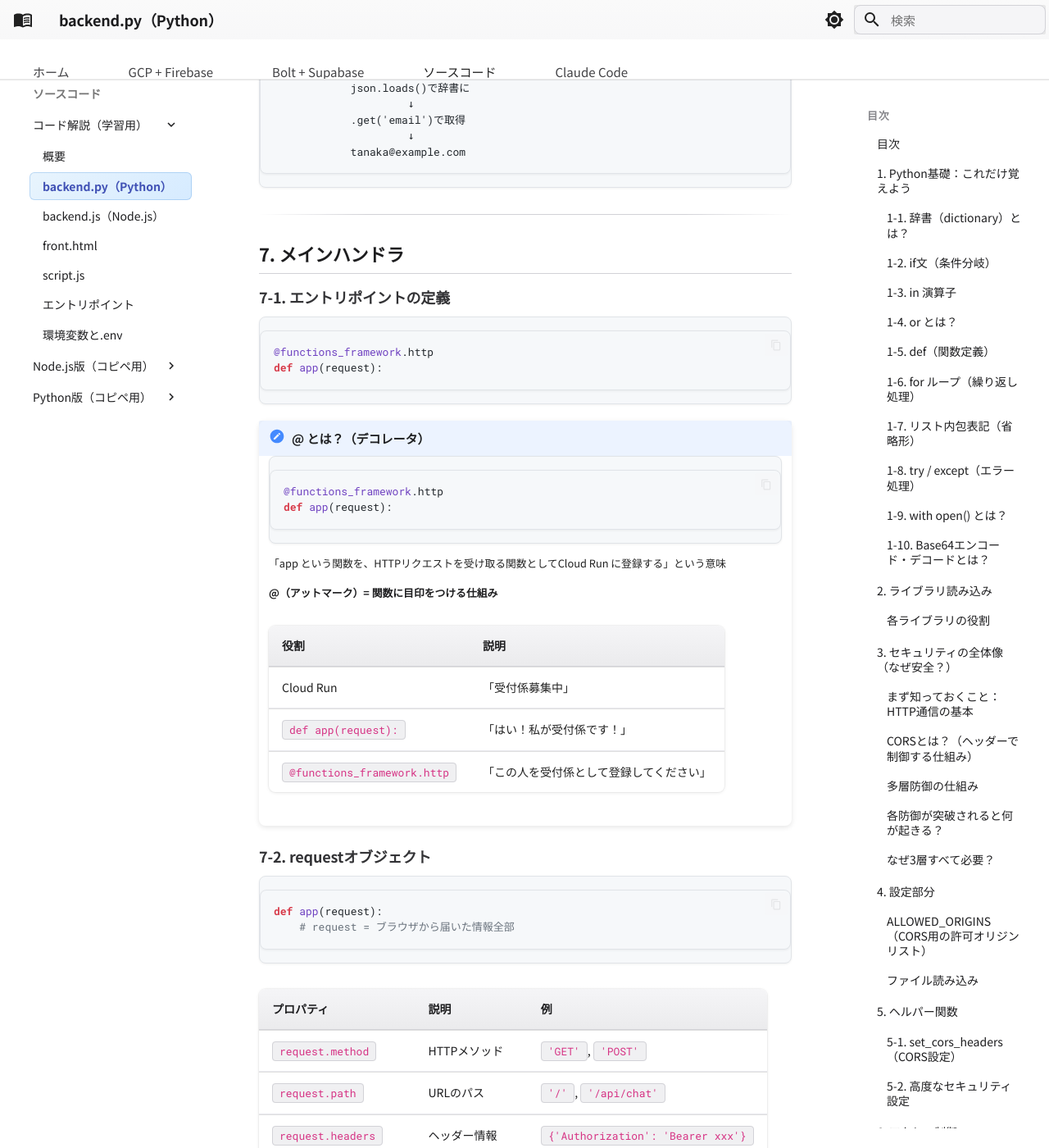
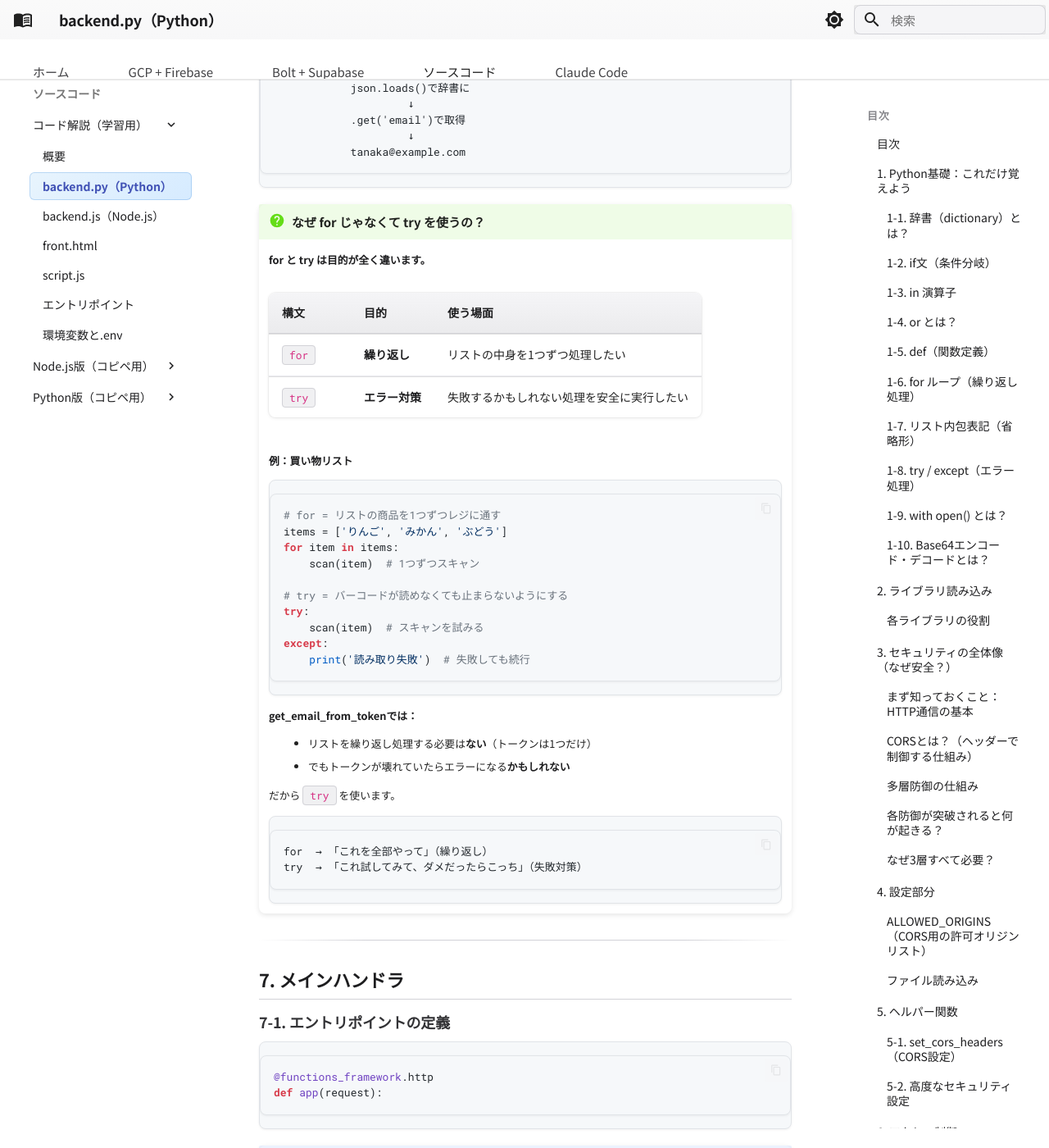
Before and after one commit to michihiro-316/ai-chat-docs, an MkDocs documentation site: the page built from docs/code/explained/01_backend.md, in a window 1280 px wide and 1400 px high, scrolled down 37620 px. Shown: the whole window at 82% size. Built offline with MkDocs 1.6.1 and Material for MkDocs 9.7.7, drawn with Linux system fonts in a browser that asks for light colours.

Commit message:
docs: 6-2に「なぜforじゃなくてtry？」の解説を追加
- forとtryの目的の違いを表で比較
- 買い物リストの例で具体的に説明
- get_email_from_tokenでの使用理由を明確化

🤖 Generated with [Claude Code](https://claude.com/claude-code)

Co-Authored-By: Claude Opus 4.5 <noreply@anthropic.com>

````diff
--- a/docs/code/explained/01_backend.md
+++ b/docs/code/explained/01_backend.md
@@ -1433,6 +1433,42 @@ eyJhbGci...  .  eyJlbWFpbCI...  .  SflKxwRJ...
             tanaka@example.com
 ```
 
+!!! question "なぜ for じゃなくて try を使うの？"
+
+    **for と try は目的が全く違います。**
+
+    | 構文 | 目的 | 使う場面 |
+    |------|------|---------|
+    | `for` | **繰り返し** | リストの中身を1つずつ処理したい |
+    | `try` | **エラー対策** | 失敗するかもしれない処理を安全に実行したい |
+
+    **例：買い物リスト**
+
+    ```python
+    # for = リストの商品を1つずつレジに通す
+    items = ['りんご', 'みかん', 'ぶどう']
+    for item in items:
+        scan(item)  # 1つずつスキャン
+
+    # try = バーコードが読めなくても止まらないようにする
+    try:
+        scan(item)  # スキャンを試みる
+    except:
+        print('読み取り失敗')  # 失敗しても続行
+    ```
+
+    **get_email_from_tokenでは：**
+
+    - リストを繰り返し処理する必要は**ない**（トークンは1つだけ）
+    - でもトークンが壊れていたらエラーになる**かもしれない**
+
+    だから `try` を使います。
+
+    ```text
+    for  → 「これを全部やって」（繰り返し）
+    try  → 「これ試してみて、ダメだったらこっち」（失敗対策）
+    ```
+
 ---
 
 ## 7. メインハンドラ
````
